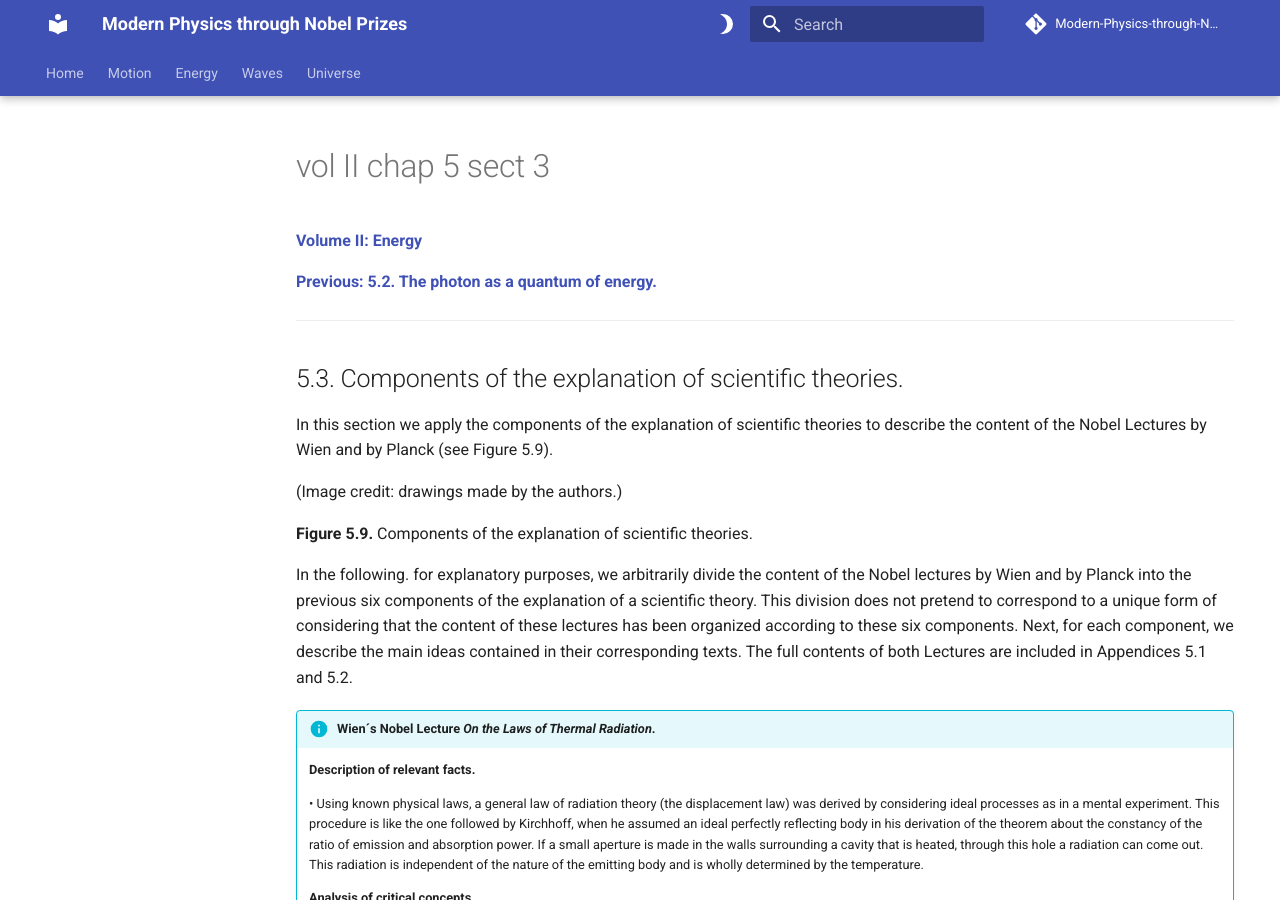
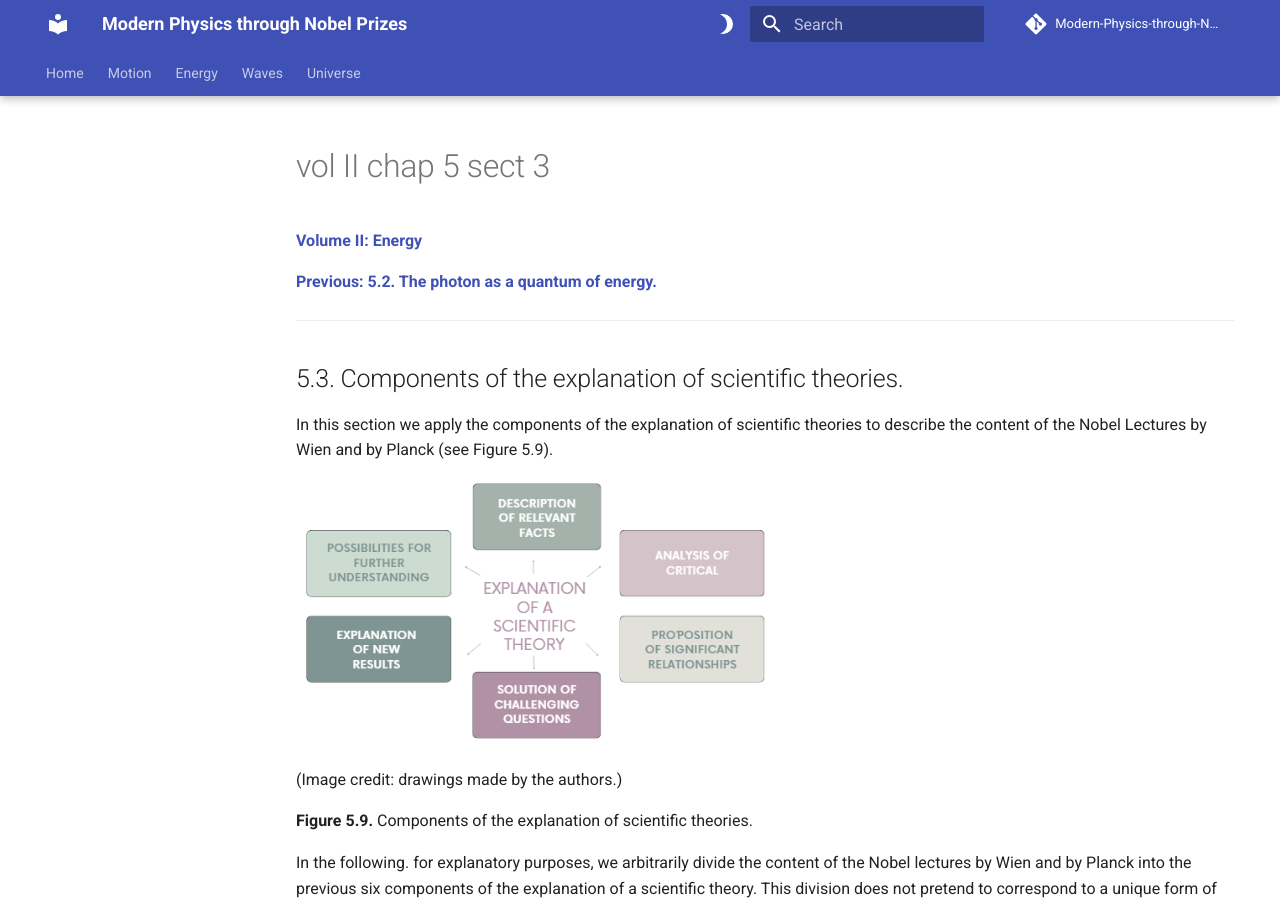
Before and after one commit to modphysnobel/modphysnobel.github.io, an MkDocs documentation site: the page built from docs/vol-II/vol-II-chap-5-sect-3.md, in a window 1280 px wide and 900 px high. Built offline with MkDocs 1.6.1 and Material for MkDocs 9.7.7, drawn with Linux system fonts in a browser that asks for light colours; some web fonts are replaced; comment, search, counter and statistics services are not loaded.

Commit message:
Update vol-II-chap-5-sect-3.md

```diff
--- a/docs/vol-II/vol-II-chap-5-sect-3.md
+++ b/docs/vol-II/vol-II-chap-5-sect-3.md
@@ -9,7 +9,7 @@
 
 In this section we apply the components of the explanation of scientific theories to describe the content of the Nobel Lectures by Wien and by Planck (see Figure 5.9).
 
-
+![Fig 1](./figs/chap-5-sect-3-fig2.PNG){width=480}
 
 (Image credit: drawings made by the authors.)
 
```
